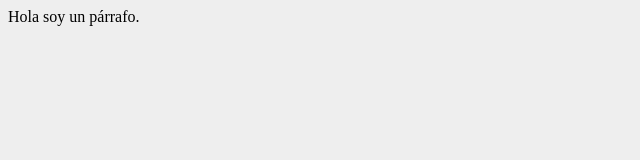
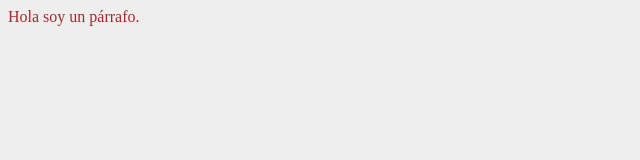
Before and after one commit to learsito/git-test, a plain HTML site: page index.html in a window 1280 px wide. Shown: the whole page, without its empty margins (0-640 px from the left). Drawn offline with Linux system fonts and the light colour scheme.

Commit message:
He arreglado lo de la clase parrafo en el html

```diff
--- a/index.html
+++ b/index.html
@@ -4,6 +4,6 @@
         <link rel="stylesheet" href="main.css">
     </head>
     <body>
-        <p>Hola soy un párrafo.</p>
+        <p class="parrafo">Hola soy un párrafo.</p>
     </body>
 </html>
```
